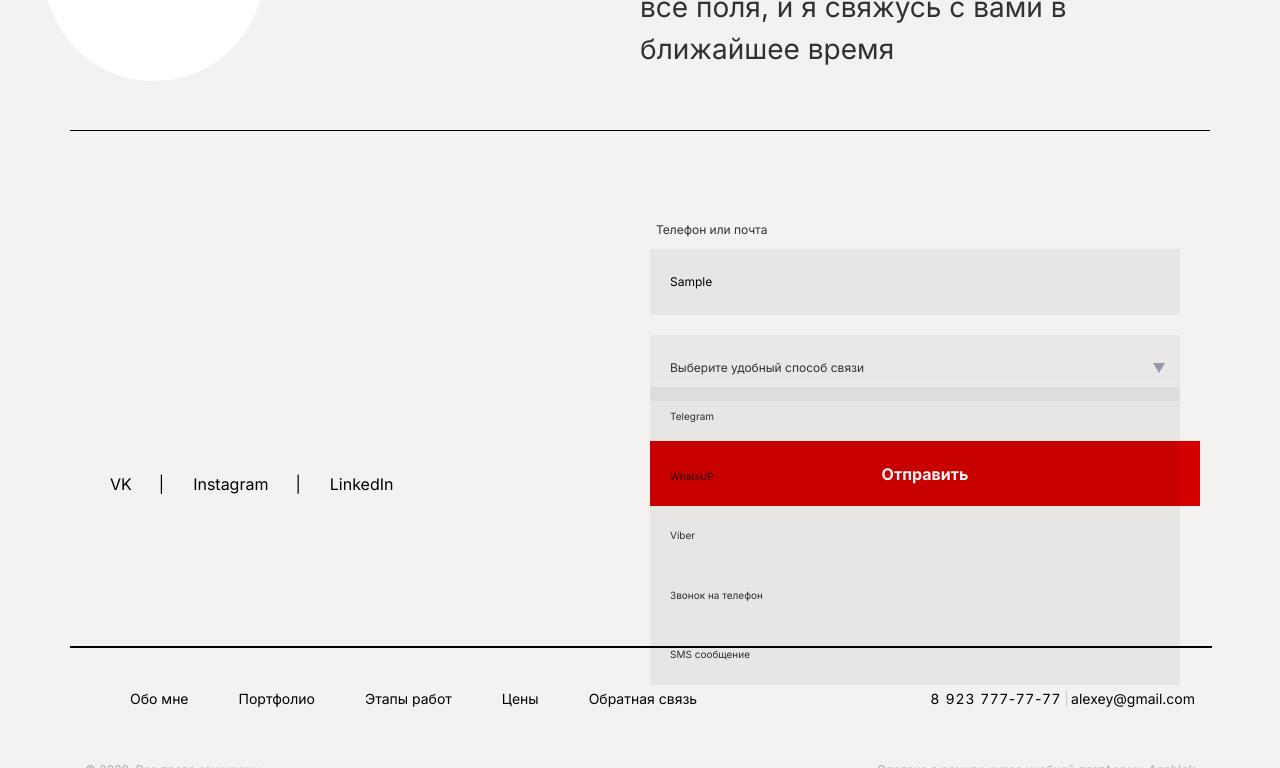
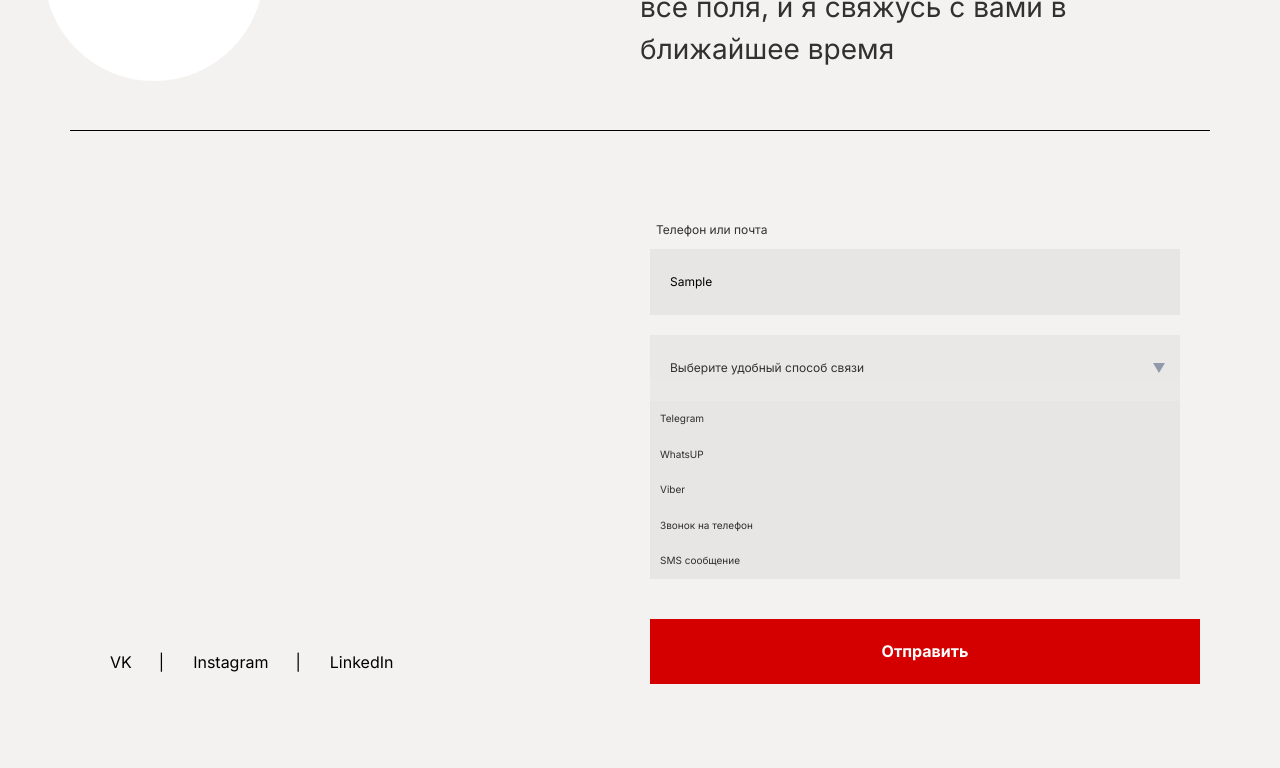
Before and after one commit to FryOS/portfolio-module02, a website built with webpack: page src/index.html in a window 1280 px wide. Both pictures are taken after typing "Sample" into the empty fields and a click on the button "Выберите удобный способ связи". Shown: the part 6479-7247 px from the top of the page. Built offline with nearby package versions, Linux system fonts and the light colour scheme.

Commit message:
update dropdown_061222

```diff
--- a/src/styles/main.scss
+++ b/src/styles/main.scss
@@ -76,7 +76,7 @@ $r_desk_full_1750: 1750px;
 &__list{
   display: none;
 
-  position: absolute;
+  // position: absolute;
   left: 0;
   top: 52px;
 
@@ -94,7 +94,7 @@ $r_desk_full_1750: 1750px;
 &__list-item{
   margin: 0;
   padding: 0;
-  padding: 24px 0px 24px 20px;
+  padding: 12px 0px 12px 10px;
   opacity: 0.8;
   cursor: pointer;
   &:hover{
```
